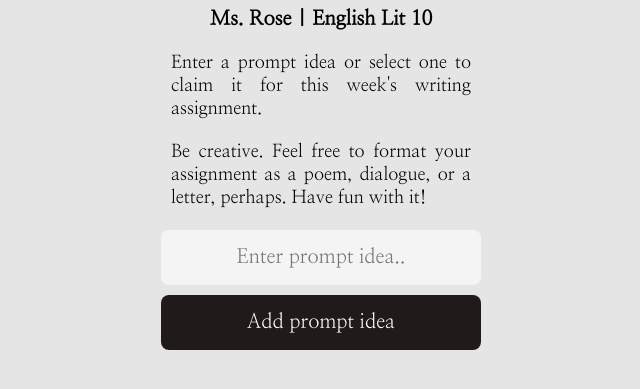
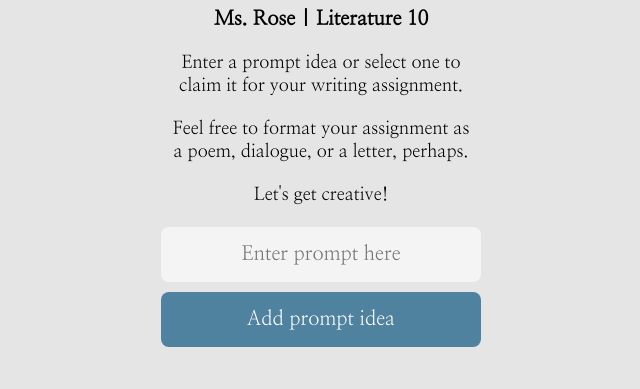
Before and after one commit to gwendolyn954/writing-prompts, a plain HTML site: page index.html in a window 1280 px wide. Shown: the part 293-682 px from the top of the page, without its empty margins (319-959 px from the left). Drawn offline with Linux system fonts and the light colour scheme; no server answers.

Commit message:
fixed accessibility errors

```diff
--- a/index.html
+++ b/index.html
@@ -19,17 +19,16 @@
             <img src="assets/img/mrs-rose-logo.png" alt="a group of pink roses
             ">
             <h1>Romanticism Prompts</h1>
-                <h2>Ms. Rose | English Lit 10</h2>
-                <p>Enter a prompt idea or select one to claim it for this week's writing assignment.</p>
-                <p>Be creative.  Feel free to format your assignment as a poem, dialogue, or a letter, perhaps. Have fun with it!</p>
-
-                <input type="text" id="input-field" placeholder="Enter prompt idea..">
+            <h2>Ms. Rose | Literature 10</h2>
+            <p>Enter a prompt idea or select one to claim it for your writing assignment.</p>
+            <p>Feel free to format your assignment as a poem, dialogue, or a letter, perhaps.</p>
+            <label for="input-field">Let's get creative!</label>
+            <input type="text" id="input-field" placeholder="Enter prompt here">
             <button id="add-button">Add prompt idea</button>
             <ul id="prompt-list">
 
             </ul>
         </div>
-        </main>
 
         <!-- must have module as type to make firebase work since using import -->
         <script src="index.js" type="module"></script>
--- a/style.css
+++ b/style.css
@@ -24,10 +24,10 @@ h1 {
     font-size: 28px;
 }
 
-h1, h2, p {
+h1, h2 {
 
+    margin: 0 auto;
     text-align: center;
-    margin: 0 auto;
 }
 
 h2 {
@@ -35,11 +35,12 @@ h2 {
     margin: 10px;
 }
 
-p {
+p, label {
     margin: 10px;
     font-size: 18px;
-    text-align: justify;
+    text-align: center;
 }
+
 
 input {
     background-color: #f4f4f4;
@@ -52,9 +53,10 @@ input {
     margin: 10px 0;
 }
 
+
 button {
     color: #fdfdfd;
-    background-color: #201b1a;
+    background-color: #4f829f;
     border: 0;
     border-radius: 8px;
     font-size: 20px;
@@ -64,7 +66,7 @@ button {
 }
 
 button:hover {
-    background-color: #d97369;
+    background-color: #307b7c;
     cursor: pointer;
 }
 
@@ -78,7 +80,8 @@ ul {
 
 ul li {
     font-size: 20px;
-    background: #819dbf;
+    background: #000000;
+    color: #e6e5e5;
     padding: 15px;
     border-radius: 8px;
     box-shadow: 0px 1px 4px rgba(0, 0, 0, 0.2);
@@ -87,6 +90,6 @@ ul li {
 }
 
 ul li:hover {
-    background-color: #d97369;
+    background-color: #307b7c;
     cursor: pointer;
 }
```
Lines whose indentation alone changed are shown as unchanged.
